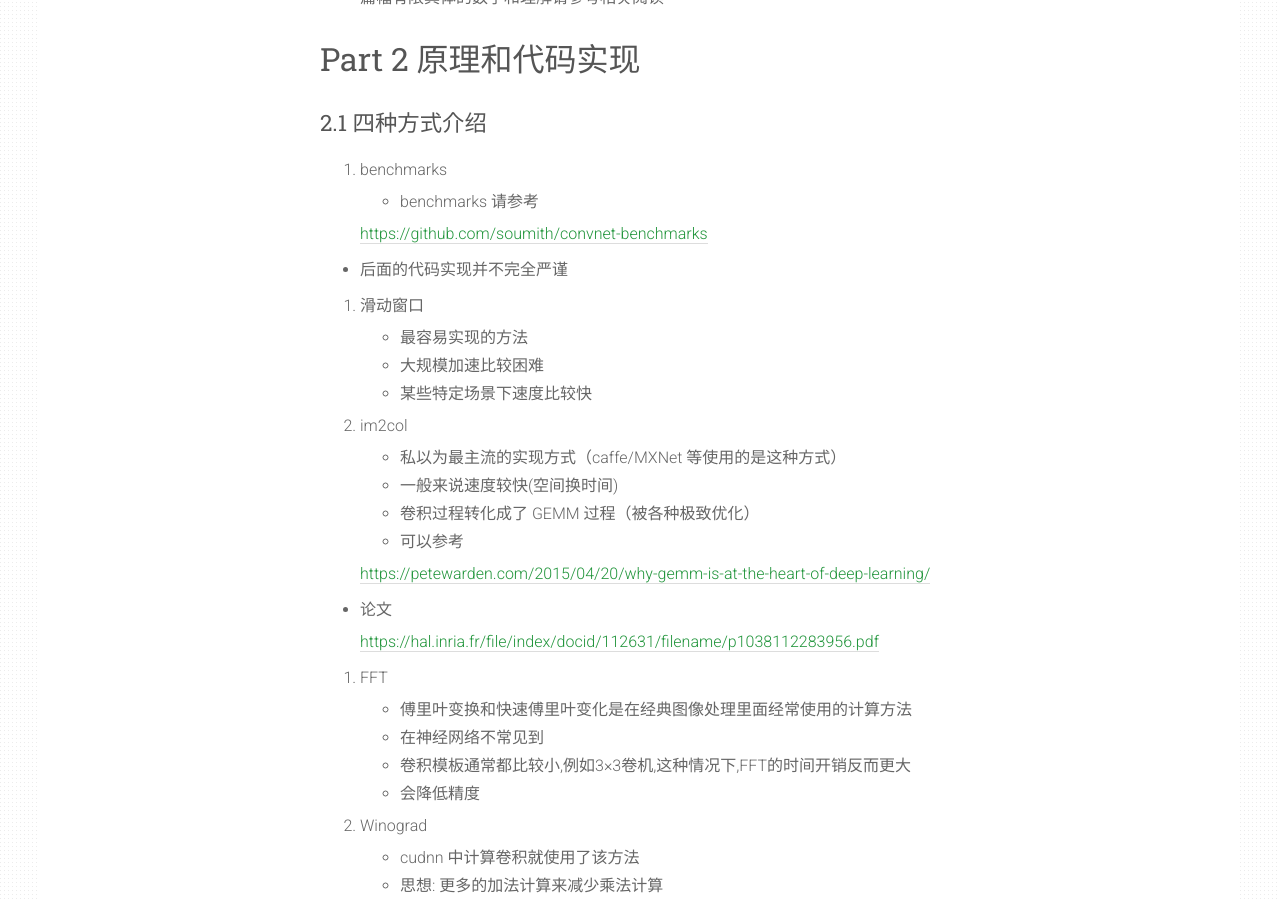
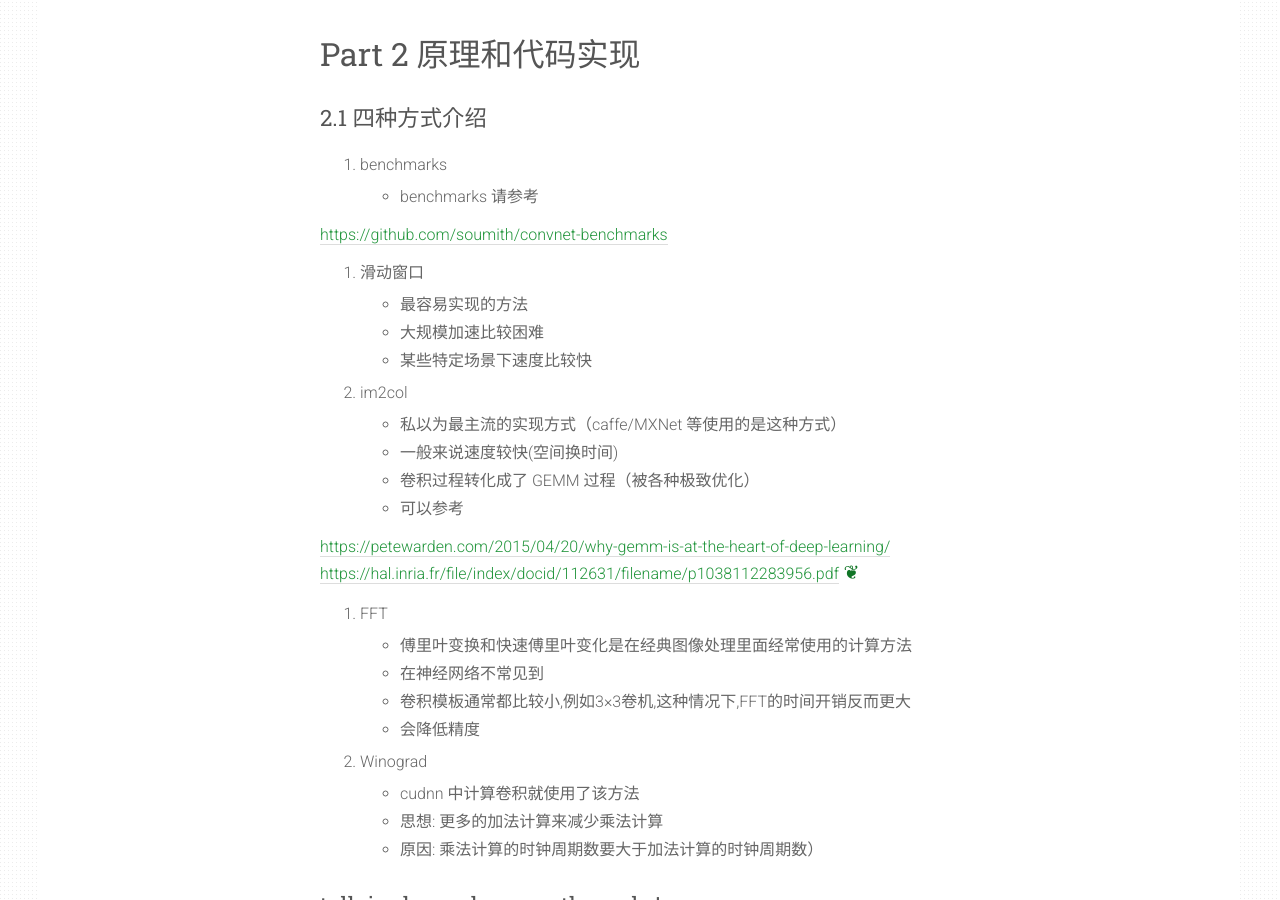
Before and after one commit to vincentweikey/vincentweikey.github.io, a Jekyll site: the page built from _posts/2018-10-05-understanding-convolution.md, in a window 1280 px wide and 900 px high, scrolled down 1050 px. Built offline with Jekyll 4.4.1, drawn with Linux system fonts in a browser that asks for light colours.

Commit message:
add code

```diff
--- a/_posts/2018-10-05-understanding-convolution.md
+++ b/_posts/2018-10-05-understanding-convolution.md
@@ -39,9 +39,8 @@ tags: [Theory,CV]
 0. benchmarks
 * benchmarks 请参考
 
-	<https://github.com/soumith/convnet-benchmarks>
+<https://github.com/soumith/convnet-benchmarks>
 
-* 后面的代码实现并不完全严谨
 
 1. 滑动窗口
 * 最容易实现的方法
@@ -54,11 +53,8 @@ tags: [Theory,CV]
 * 卷积过程转化成了 GEMM 过程（被各种极致优化）
 * 可以参考
 
-	<https://petewarden.com/2015/04/20/why-gemm-is-at-the-heart-of-deep-learning/>
-
-* 论文
-
-	<https://hal.inria.fr/file/index/docid/112631/filename/p1038112283956.pdf>
+<https://petewarden.com/2015/04/20/why-gemm-is-at-the-heart-of-deep-learning/>
+<https://hal.inria.fr/file/index/docid/112631/filename/p1038112283956.pdf>
 
 3. FFT
 * 傅里叶变换和快速傅里叶变化是在经典图像处理里面经常使用的计算方法
```
